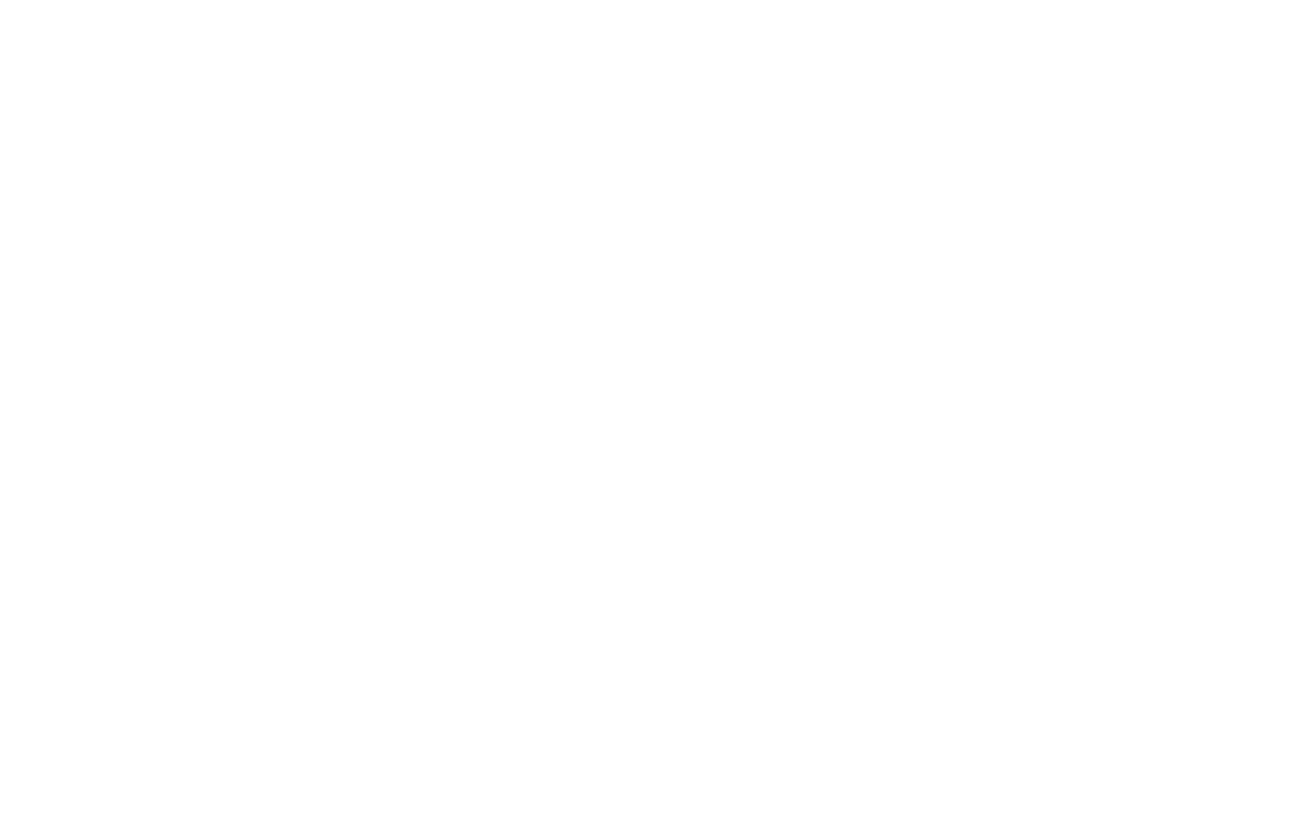
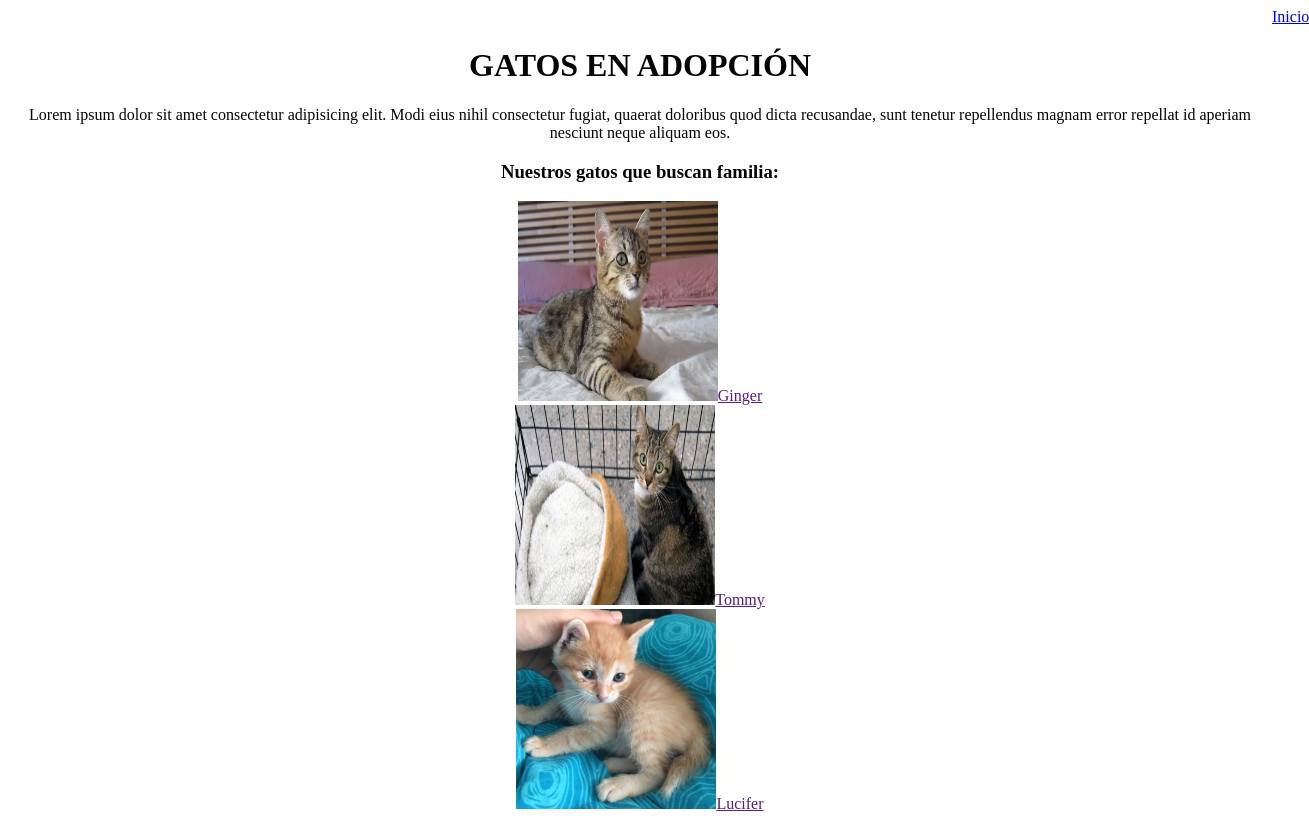
Before and after one commit to Matiasccoloma/WebAdopcionDeAnimales, a plain HTML site: page Gato.html in a window 1280 px wide. Shown: the whole page, 1309 px wide, since content can reach past the window. Before the commit the page ends 800 px from the top, so only its background shows below. Drawn offline with Linux system fonts and the light colour scheme.

Commit message:
Creacion de paginas de hipervinculos

```diff
--- a/Gato.html
+++ b/Gato.html
@@ -0,0 +1,22 @@
+<!DOCTYPE html>
+<html lang="en">
+<head>
+    <meta charset="UTF-8">
+    <meta http-equiv="X-UA-Compatible" content="IE=edge">
+    <meta name="viewport" content="width=device-width, initial-scale=1.0">
+    <title>Ayuda a un peludo</title>
+    <link rel="stylesheet" href="css/estilo.css">
+</head>
+<body class="red-font">
+    <a href="Index.html" style="margin-left: 100%;">Inicio</a>
+    <h1>GATOS EN ADOPCIÓN</h1>
+    <p>Lorem ipsum dolor sit amet consectetur adipisicing elit. Modi eius nihil consectetur fugiat, quaerat doloribus quod dicta recusandae, sunt tenetur repellendus magnam error repellat id aperiam nesciunt neque aliquam eos.</p>
+    <h3>Nuestros gatos que buscan familia:</h3>
+    <img src="img/ginger.jpg"width= "200" height="200"  alt=""><a href="">Ginger</a>
+    <br>
+    <img src="img/tommy.jpg"width= "200" height="200"  alt=""><a href="">Tommy</a>
+    <br>
+    <img src="img/lucifer.jpg"width= "200" height="200"  alt=""><a href="">Lucifer</a>
+
+</body>
+</html>
--- a/css/estilo.css
+++ b/css/estilo.css
@@ -0,0 +1,11 @@
+.red-font {
+    color: #040404;
+    text-align: center;
+}
+h1 {
+    color: #040404;
+    margin-left: auto;
+}
+a {
+    text-align: 50%;
+}
```
Also changed, not shown: Index.html (+9 -5 lines), Perro.html (+21 -0 lines), img/cachulo.jpg (added).
